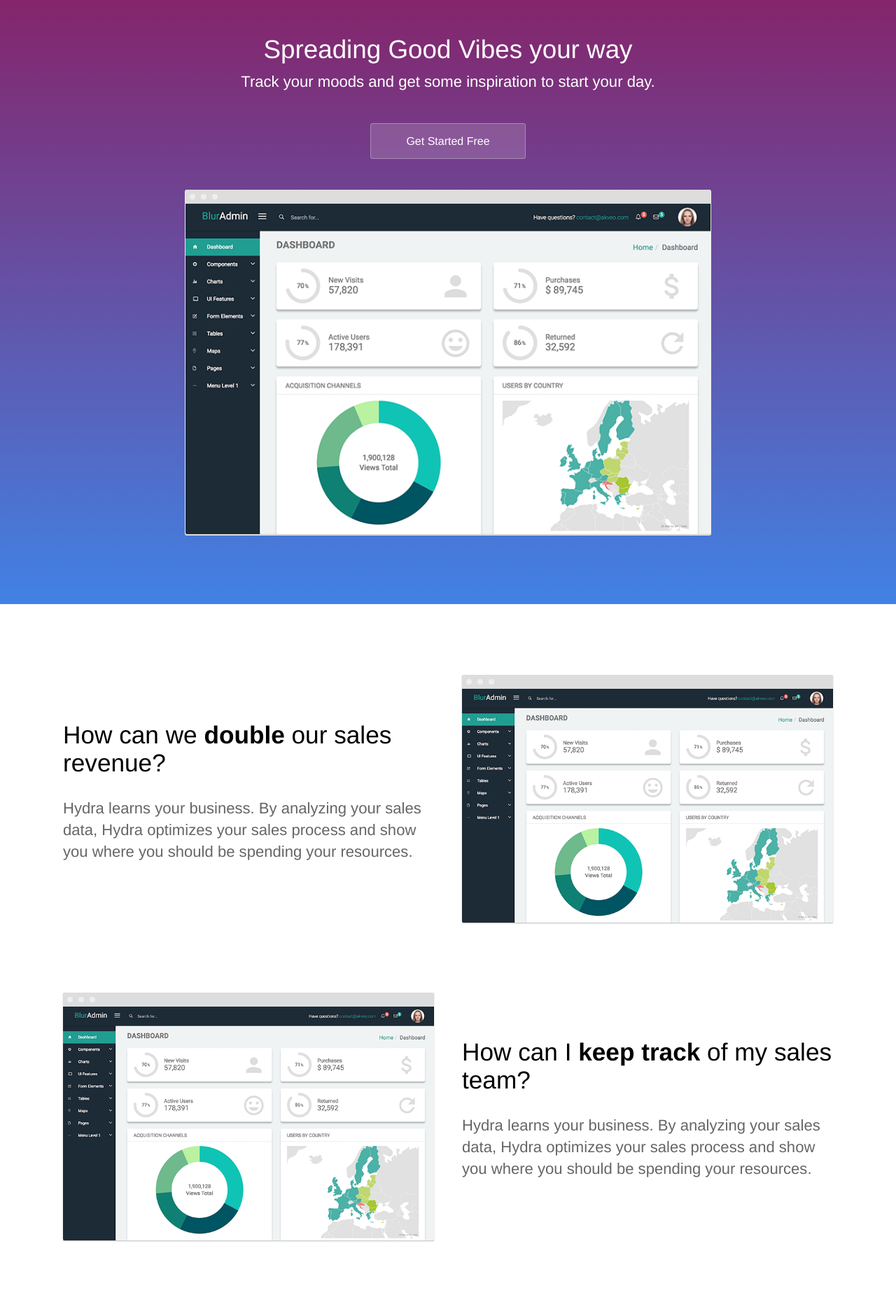
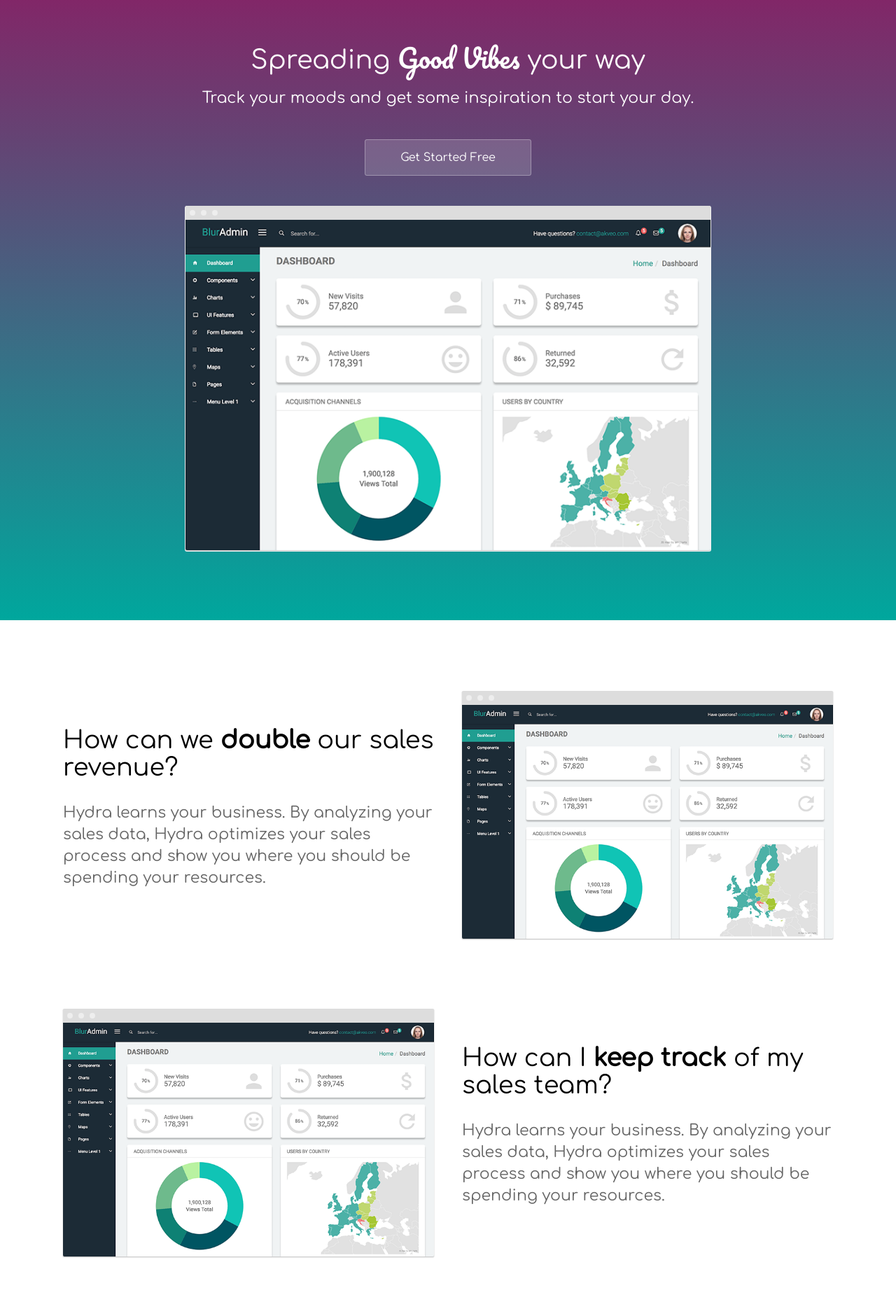
Before and after one commit to DiscoTrayStudios/good-vibes, a Jekyll site: the page built from index.html, in a window 1280 px wide. Shown: the top 1870 px of the page at 70% size. Built offline with Jekyll 4.4.1, drawn with Linux system fonts in a browser that asks for light colours; the list of posts is cut into pages by our own code.

Commit message:
Added fonts

```diff
--- a/_sass/elements.scss
+++ b/_sass/elements.scss
@@ -8,7 +8,7 @@ html, body {
 }
 
 body {
-	font-family: "San Francisco", "Helvetica Neue", "Helvetica", "Arial";
+	font-family: "Comfortaa", "Pacifico";
 }
 
 a {
--- a/_sass/footer.scss
+++ b/_sass/footer.scss
@@ -13,7 +13,7 @@
 		margin: 15px auto;
 
 		@media #{$tablet} {
-			max-width: 150px;
+			max-width: 200px;
 		}
 		a {
 
--- a/_sass/variables.scss
+++ b/_sass/variables.scss
@@ -1,5 +1,5 @@
 $brand-color: #882065;
-$secondary-brand-color: #4182e4;
+$secondary-brand-color: #00A79D;
 $middle-gradient-color: mix($brand-color, $secondary-brand-color, 95%);
 
 // Breakpoints
--- a/index.html
+++ b/index.html
@@ -2,9 +2,11 @@
 title: Spreading good vibes your way
 description: Track your moods and get some inspiration to start your day
 ---
+<link rel="stylesheet" type="text/css" href="//fonts.googleapis.com/css?family=Pacifico" />
+<link rel="stylesheet" type="text/css" href="//fonts.googleapis.com/css?family=Comfortaa"/>
 <section class="hero">
 	<div class="text-container">
-		<h1 class="editable">Spreading Good Vibes your way</h1>
+		<h1 class="editable">Spreading <span style = "font-family: Pacifico">Good Vibes</span> your way</h1>
 		<p class="subtext editable">Track your moods and get some inspiration to start your day.</p>
 		<div class="cta button alt"><a href="{{ site.baseurl }}/sign-up/">Get Started Free</a></div>
 		<div>
```
